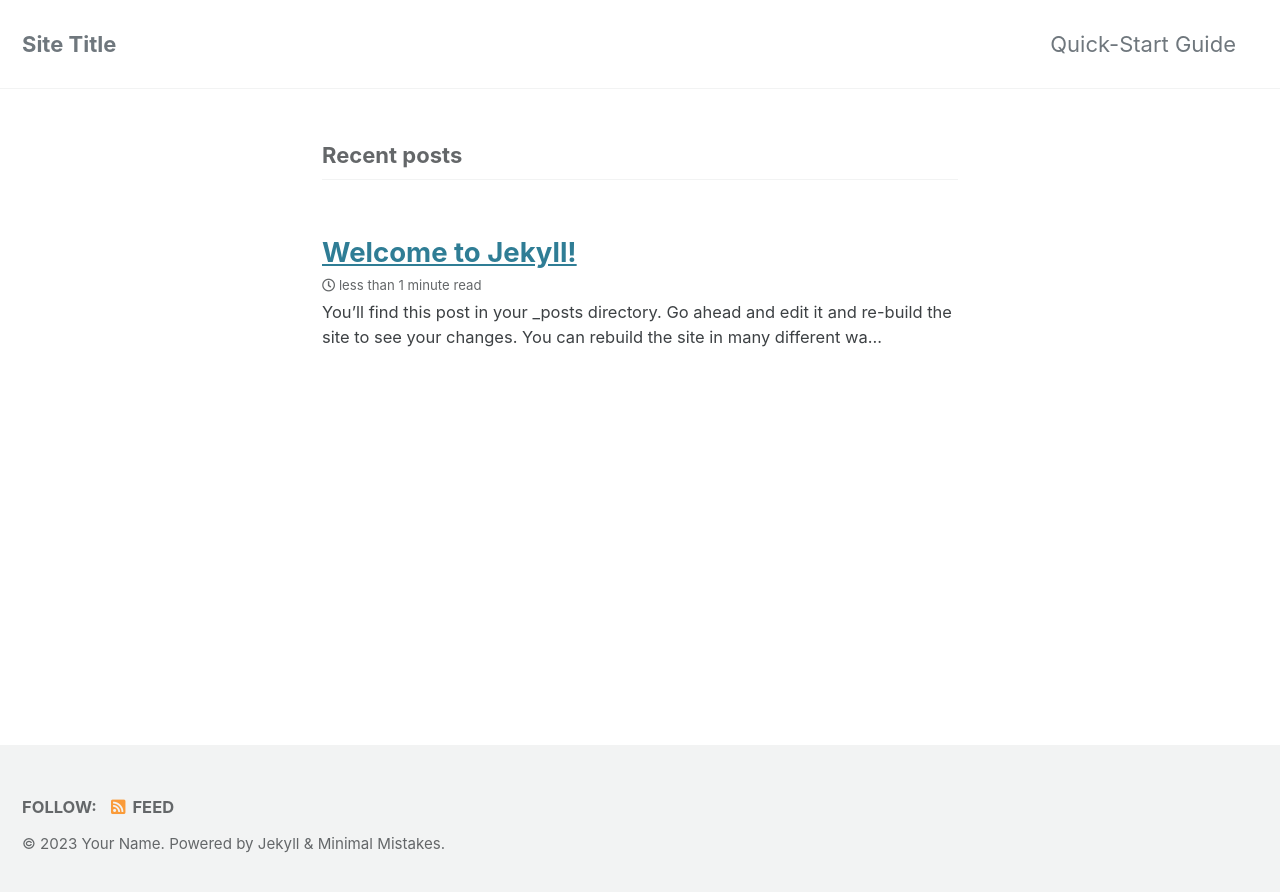
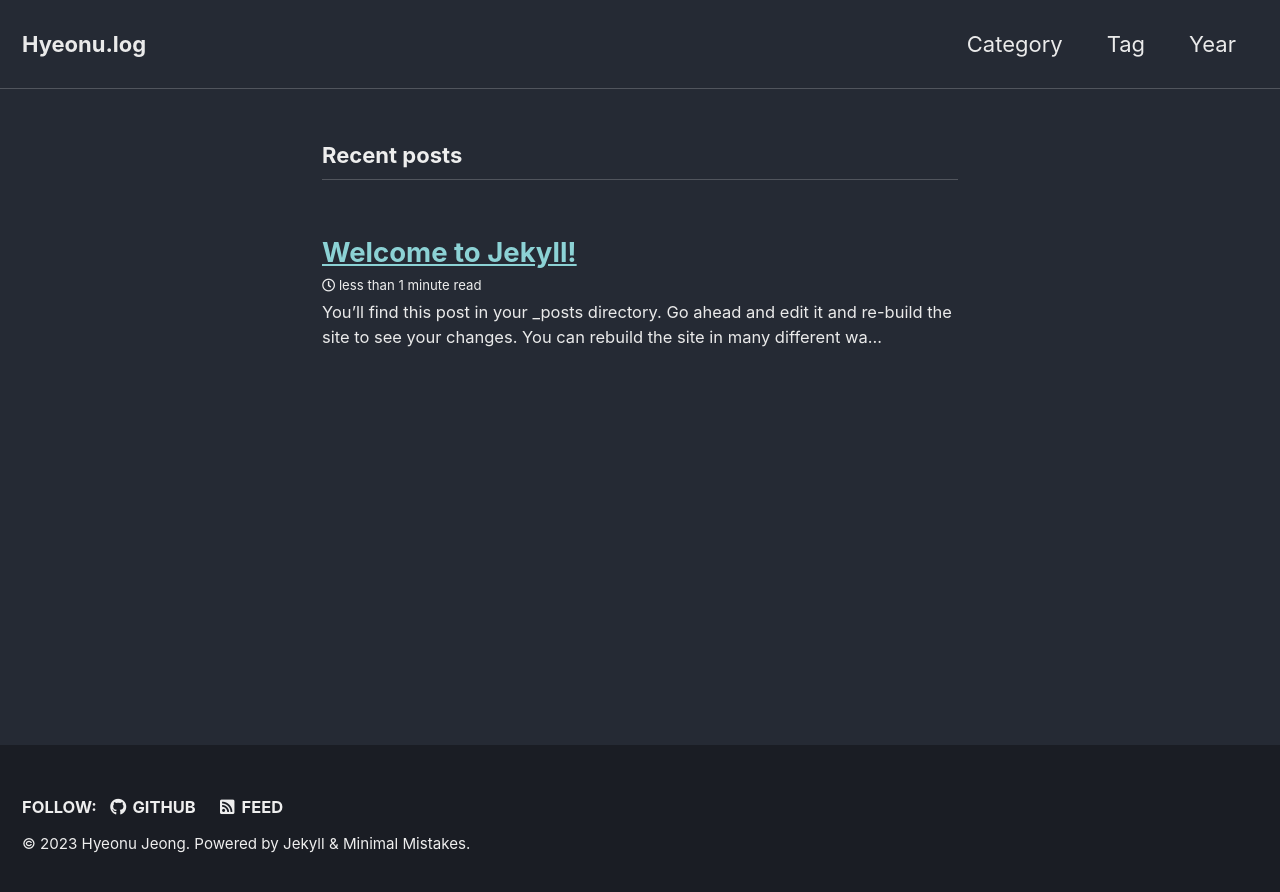
Before and after one commit to Hyunwo/Hyunwo.github.io, a Jekyll site: the page built from index.markdown, in a window 1280 px wide. Shown: the top 892 px of the page. Built offline with Jekyll 4.4.1, drawn with Linux system fonts in a browser that asks for light colours; cached includes are drawn as plain includes; the list of posts is cut into pages by our own code.

Commit message:
update jekyll theme

```diff
--- a/_config.yml
+++ b/_config.yml
@@ -12,15 +12,15 @@
 
 # theme                  : "minimal-mistakes-jekyll"
 # remote_theme           : "mmistakes/minimal-mistakes"
-minimal_mistakes_skin    : "default" # "air", "aqua", "contrast", "dark", "dirt", "neon", "mint", "plum", "sunrise"
+minimal_mistakes_skin    : "dark" # "air", "aqua", "contrast", "dark", "dirt", "neon", "mint", "plum", "sunrise"
 
 # Site Settings
 locale                   : "en-US"
-title                    : "Site Title"
+title                    : "Hyeonu.log"
 title_separator          : "-"
 subtitle                 : # site tagline that appears below site title in masthead
-name                     : "Your Name"
-description              : "An amazing website."
+name                     : "Hyeonu Jeong"
+description              : "임시 제목"
 url                      : # the base hostname & protocol for your site e.g. "https://mmistakes.github.io"
 baseurl                  : # the subpath of your site, e.g. "/blog"
 repository               : # GitHub username/repo-name e.g. "mmistakes/minimal-mistakes"
@@ -104,51 +104,51 @@ analytics:
 
 # Site Author
 author:
-  name             : "Your Name"
+  name             : "Hyeonu Jeong"
   avatar           : # path of avatar image, e.g. "/assets/images/bio-photo.jpg"
   bio              : "I am an **amazing** person."
-  location         : "Somewhere"
+  location         : "Republic of Korea"
   email            :
   links:
     - label: "Email"
       icon: "fas fa-fw fa-envelope-square"
-      # url: "mailto:your.name@email.com"
+      url: "jdkwbs@naver.com"
     - label: "Website"
       icon: "fas fa-fw fa-link"
       # url: "https://your-website.com"
-    - label: "Twitter"
-      icon: "fab fa-fw fa-twitter-square"
+    #- label: "Twitter"
+    #  icon: "fab fa-fw fa-twitter-square"
       # url: "https://twitter.com/"
-    - label: "Facebook"
-      icon: "fab fa-fw fa-facebook-square"
+    #- label: "Facebook"
+    #  icon: "fab fa-fw fa-facebook-square"
       # url: "https://facebook.com/"
     - label: "GitHub"
       icon: "fab fa-fw fa-github"
-      # url: "https://github.com/"
-    - label: "Instagram"
-      icon: "fab fa-fw fa-instagram"
+      url: "https://github.com/Hyunwo"
+    #- label: "Instagram"
+    #  icon: "fab fa-fw fa-instagram"
       # url: "https://instagram.com/"
 
 # Site Footer
 footer:
   links:
-    - label: "Twitter"
-      icon: "fab fa-fw fa-twitter-square"
+    #- label: "Twitter"
+    #  icon: "fab fa-fw fa-twitter-square"
       # url:
-    - label: "Facebook"
-      icon: "fab fa-fw fa-facebook-square"
+    #- label: "Facebook"
+    #  icon: "fab fa-fw fa-facebook-square"
       # url:
     - label: "GitHub"
       icon: "fab fa-fw fa-github"
+      url: "https://github.com/Hyunwo"
+    #- label: "GitLab"
+    #  icon: "fab fa-fw fa-gitlab"
       # url:
-    - label: "GitLab"
-      icon: "fab fa-fw fa-gitlab"
+    #- label: "Bitbucket"
+    #  icon: "fab fa-fw fa-bitbucket"
       # url:
-    - label: "Bitbucket"
-      icon: "fab fa-fw fa-bitbucket"
-      # url:
-    - label: "Instagram"
-      icon: "fab fa-fw fa-instagram"
+    #- label: "Instagram"
+    #  icon: "fab fa-fw fa-instagram"
       # url:
 
 
--- a/_data/navigation.yml
+++ b/_data/navigation.yml
@@ -1,12 +1,12 @@
 # main links
 main:
-  - title: "Quick-Start Guide"
+  - title: "Category"
     url: https://mmistakes.github.io/minimal-mistakes/docs/quick-start-guide/
-  # - title: "About"
-  #   url: https://mmistakes.github.io/minimal-mistakes/about/
-  # - title: "Sample Posts"
-  #   url: /year-archive/
-  # - title: "Sample Collections"
-  #   url: /collection-archive/
-  # - title: "Sitemap"
-  #   url: /sitemap/
+  - title: "Tag"
+  #  url: https://mmistakes.github.io/minimal-mistakes/about/
+  - title: "Year"
+  # url: /year-archive/
+ #  - title: "Sample Collections"
+ #    url: /collection-archive/
+ #  - title: "Sitemap"
+ #    url: /sitemap/
--- a/_data/ui-text.yml
+++ b/_data/ui-text.yml
@@ -14,7 +14,7 @@ en: &DEFAULT_EN
   breadcrumb_separator       : "/"
   menu_label                 : "Toggle menu"
   search_label               : "Toggle search"
-  toc_label                  : "On this page"
+  toc_label                  : "Index"
   ext_link_label             : "Direct link"
   less_than                  : "less than"
   minute_read                : "minute read"
--- a/_layouts/default.html
+++ b/_layouts/default.html
@@ -12,6 +12,16 @@
   <head>
     {% include head.html %}
     {% include head/custom.html %}
+    <style>
+      ::-webkit-scrollbar{width: 16px;}
+      ::-webkit-scrollbar-track {background-color:#4b4f52; border-radius: 16px;}
+      ::-webkit-scrollbar-thumb {background-color:#5e6265; border-radius: 16px;}
+      ::-webkit-scrollbar-thumb:hover {background: #ffd24c;}
+      ::-webkit-scrollbar-button:start:decrement,::-webkit-scrollbar-button:end:increment
+      {
+          width:12px;height:12px;background:transparent;
+      }
+    </style>
   </head>
 
   <body class="layout--{{ page.layout | default: layout.layout }}{% if page.classes or layout.classes %}{{ page.classes | default: layout.classes | join: ' ' | prepend: ' ' }}{% endif %}">
```
